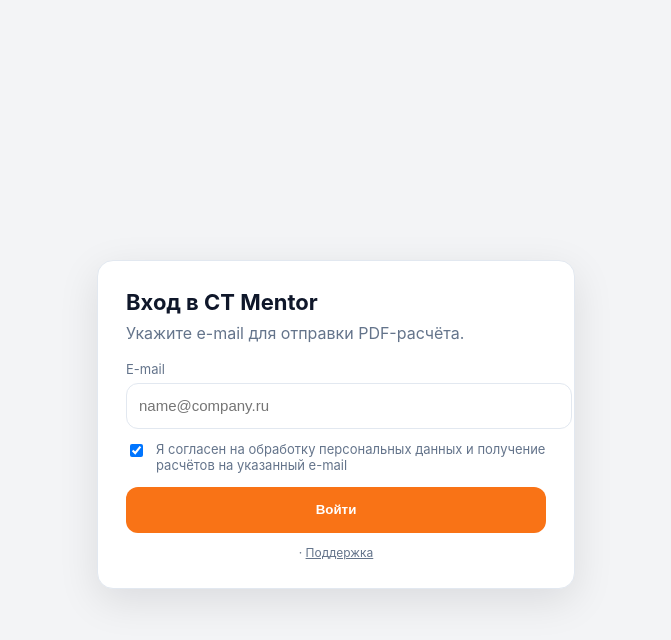
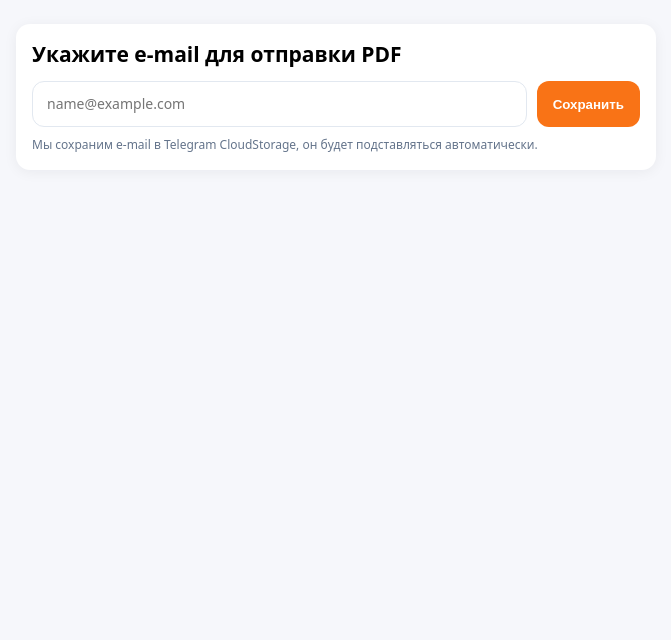
Before and after one commit to Consul96/ct-miniapp, a plain HTML site: page auth.html in a window 1280 px wide. Shown: the whole page, without its empty margins (304-975 px from the left). Drawn offline with Linux system fonts and the light colour scheme.

Commit message:
Update auth.html

```diff
--- a/auth.html
+++ b/auth.html
@@ -1,95 +1,54 @@
-<!DOCTYPE html>
+<!doctype html>
 <html lang="ru">
 <head>
-<meta charset="UTF-8" />
-<meta name="viewport" content="width=device-width, initial-scale=1" />
-<title>CT Mentor — Авторизация</title>
-<script src="https://telegram.org/js/telegram-web-app.js"></script>
+  <meta charset="utf-8">
+  <meta name="viewport" content="width=device-width, initial-scale=1, maximum-scale=1, viewport-fit=cover">
+  <title>Указать e-mail</title>
   <style>
-  :root{
-    --bg:#F3F4F6;--card:#fff;--line:#E2E8F0;--text:#0F172A;--muted:#64748B;--accent:#F97316;
-    --r:16px;--shadow:0 12px 40px rgba(2,6,23,.10);
-    --font:Inter,system-ui,Segoe UI,Roboto,Arial,sans-serif
-  }
-  [data-theme="dark"]{
-    --bg:#0B1220;--card:#0F172A;--line:#1F2937;--text:#E5E7EB;--muted:#9CA3AF;--shadow:0 12px 40px rgba(0,0,0,.35)
-  }
-  html{visibility:hidden}  /* анти-FOUC: покажем после ready() */
-  html,body{height:100%;margin:0;background:var(--bg);color:var(--text);font-family:var(--font)}
-  .wrap{min-height:100dvh;display:grid;place-items:center;padding:24px}
-  .card{width:min(420px,92vw);background:var(--card);border:1px solid var(--line);border-radius:var(--r);box-shadow:var(--shadow);padding:28px}
-  h1{margin:0 0 8px 0;font-size:22px}
-  p{margin:0 0 18px 0;color:var(--muted)}
-  .field{margin-bottom:12px}
-  .label{font-size:13px;color:var(--muted);margin-bottom:6px}
-  .input{width:100%;height:44px;border:1px solid var(--line);border-radius:12px;padding:0 12px;
-         background:var(--card);color:var(--text);font-size:15px}
-  .row{display:flex;gap:10px;align-items:flex-start;margin-top:8px}
-  .btn{width:100%;height:46px;margin-top:14px;border:none;border-radius:12px;background:var(--accent);
-       color:#fff;font-weight:700;cursor:pointer}
-  .btn[disabled]{opacity:.6;cursor:not-allowed}
-  .help{margin-top:12px;font-size:12px;color:var(--muted);text-align:center}
-  .help a{color:inherit}
-  .error{color:#DC2626;font-size:12px;margin-top:6px;display:none}
+    body{margin:0;background:#f6f7fb;font:14px/1.4 system-ui,-apple-system,Segoe UI,Roboto,Inter}
+    .wrap{max-width:640px;margin:24px auto;padding:0 14px}
+    .card{background:#fff;border-radius:14px;box-shadow:0 2px 14px rgba(15,23,42,.06);padding:16px}
+    .row{display:flex;gap:10px}
+    input{flex:1;padding:12px 14px;border:1px solid #e2e8f0;border-radius:12px;font:inherit}
+    .btn{background:#f97316;color:#fff;border:0;border-radius:12px;padding:12px 16px;font-weight:600;cursor:pointer}
   </style>
 </head>
 <body>
   <div class="wrap">
     <div class="card">
-    <h1>Вход в CT Mentor</h1>
-    <p>Укажите e-mail для отправки PDF-расчёта.</p>
-
-    <div class="field">
-      <div class="label">E-mail</div>
-      <input id="email" class="input" type="email" inputmode="email" autocomplete="email"
-             autocapitalize="off" spellcheck="false" placeholder="name@company.ru">
-      <div id="err" class="error">Введите корректный e-mail.</div>
+      <h2 style="margin:0 0 12px">Укажите e-mail для отправки PDF</h2>
+      <div class="row">
+        <input id="email" type="email" placeholder="name@example.com" autocomplete="email">
+        <button id="save" class="btn">Сохранить</button>
       </div>
-
-    <label class="row" style="user-select:none">
-      <input id="consent" type="checkbox" checked>
-      <span style="font-size:13px;color:var(--muted)">
-        Я согласен на обработку персональных данных и получение расчётов на указанный e-mail
-      </span>
-    </label>
-
-    <button class="btn" id="go">
-      <span id="goText">Войти</span>
-      <span id="spin" style="display:none">⏳</span>
-    </button>
-
-    <div class="help">
-      <a href="#" id="logout" hidden>Сменить e-mail</a> ·
-      <a href="https://t.me/OM_Cargo_Bot" target="_blank">Поддержка</a>
-    </div>
+      <div style="margin-top:10px;color:#64748b;font-size:12px">Мы сохраним e-mail в Telegram CloudStorage, он будет подставляться автоматически.</div>
     </div>
   </div>
 
   <script>
-  const tg = window.Telegram?.WebApp;
-  const scheme = tg?.colorScheme || 'light';
-  document.documentElement.setAttribute('data-theme', scheme === 'dark' ? 'dark' : 'light');
-  tg?.expand?.(); tg?.ready?.(); requestAnimationFrame(()=>document.documentElement.style.visibility='visible');
+    const tg = window.Telegram?.WebApp; try{ tg?.ready(); tg?.expand(); }catch(e){}
+    (async()=>{
+      try{
+        const res = await tg?.CloudStorage?.getItem('email');
+        if (res) document.getElementById('email').value = res;
+      }catch(e){}
+    })();
 
-  const EMAIL_KEY='ctm_email', EMAIL_RE=/^[^\s@]+@[^\s@]+\.[^\s@]{2,}$/i;
-  const emailEl=document.getElementById('email'), errEl=document.getElementById('err'), logoutEl=document.getElementById('logout');
-
-  const saved=(localStorage.getItem(EMAIL_KEY)||'').trim(); if(saved){ emailEl.value=saved; logoutEl.hidden=false; }
-  emailEl.focus(); emailEl.addEventListener('keydown',e=>{ if(e.key==='Enter') document.getElementById('go').click(); });
-  logoutEl.onclick=(e)=>{ e.preventDefault(); localStorage.removeItem(EMAIL_KEY); emailEl.value=''; logoutEl.hidden=true; emailEl.focus(); };
-
-  document.getElementById('go').onclick=()=>{
-    const raw=(emailEl.value||'').trim().toLowerCase();
-    const consent=document.getElementById('consent').checked;
-    errEl.style.display='none';
-    if(!EMAIL_RE.test(raw)){ errEl.style.display='block'; return; }
-    if(!consent){ alert('Нужно согласиться на обработку данных.'); return; }
-    localStorage.setItem(EMAIL_KEY, raw);
-
-    const url=new URL('./index.html',location.href); url.searchParams.set('v','2'); url.searchParams.set('from','auth');
-    document.getElementById('go').disabled=true; document.getElementById('goText').style.display='none'; document.getElementById('spin').style.display='';
-    location.href=url.toString();
-  };
+    document.getElementById('save').addEventListener('click', async ()=>{
+      const v = (document.getElementById('email').value||'').trim();
+      if (!v || !/^[^@\s]+@[^@\s]+\.[^@\s]+$/.test(v)) {
+        return tg?.showAlert?.('Введите корректный e-mail');
+      }
+      try{
+        await tg?.CloudStorage?.setItem('email', v);
+        // также в localStorage на всякий случай
+        try { localStorage.setItem('email', v) } catch(e){}
+        tg?.showPopup?.({title:'Готово', message:'E-mail сохранён', buttons:[{type:'ok'}]});
+        location.href = './index.html';
+      }catch(e){
+        tg?.showAlert?.('Не удалось сохранить: '+e.message);
+      }
+    });
   </script>
 </body>
 </html>
```
Lines whose indentation alone changed are shown as unchanged.
